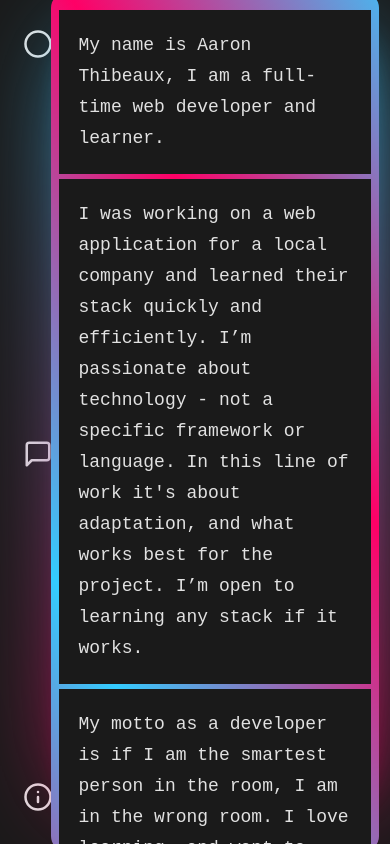
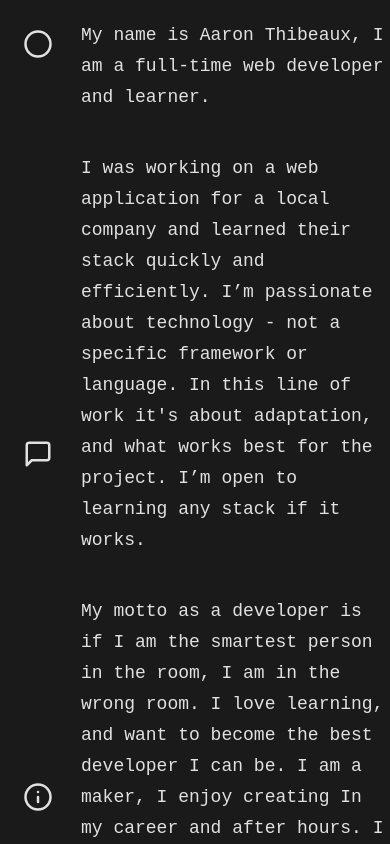
Before and after one commit to aktbo/portfolio, a React (Create React App) app: page /about in a window 390 px wide. Shown: the top 844 px of the page. Built offline with nearby package versions, Linux system fonts and the light colour scheme.

Commit message:
Fixing About Page & Making it Responsive

```diff
--- a/src/Pages/About.css
+++ b/src/Pages/About.css
@@ -5,20 +5,12 @@
 .p-con {
   position: absolute;
   top: 0%;
-  right: 5%;
-  left: 15%;
+
+  left: 14%;
   height: 100%;
   width: 80%;
   padding: 0;
   margin: 0 auto;
-}
-
-#text-s {
-  margin-top: 10px;
-}
-
-#text-e {
-  margin-top: 13px;
 }
 
 p {
@@ -34,7 +26,7 @@ p {
 /* new css animation */
 #box {
   top: 0%;
-  right: 5%;
+  right: 6%;
   position: fixed;
   align-items: center;
   justify-content: center;
@@ -69,7 +61,7 @@ p {
     #ff0066,
     #33ccff
   );
-  border-radius: calc(2 * var(--borderWidth));
+
   z-index: -1;
   animation: animatedgradient 15s ease alternate infinite;
   background-size: 300% 300%;
@@ -91,7 +83,7 @@ p {
   position: absolute;
   z-index: -1;
   top: 6%;
-  right: 5%;
+  right: 7.5%;
   width: 87%;
   height: 87%;
   background: linear-gradient(#33ccff, #ff0066);
@@ -110,3 +102,39 @@ p {
 .gradient-border span:nth-child(4) {
   filter: blur(55px);
 }
+
+@media (max-width: 740px) {
+  .p-con {
+    left: 15%;
+    right: 19%;
+    width: 83%;
+  }
+  #box {
+    left: 80px;
+    width: 87.7%;
+  }
+  .gradient-border span {
+    width: 10px;
+  }
+}
+@media (max-width: 540px) {
+  .p-con {
+    top: 0;
+
+    right: 0;
+    left: 61px;
+
+    width: 84.5%;
+  }
+  p {
+    margin: 0.2px auto;
+    width: 93.2%;
+  }
+  #text-s {
+    margin-top: 0;
+  }
+
+  #text-e {
+    margin-top: 0;
+  }
+}
```
